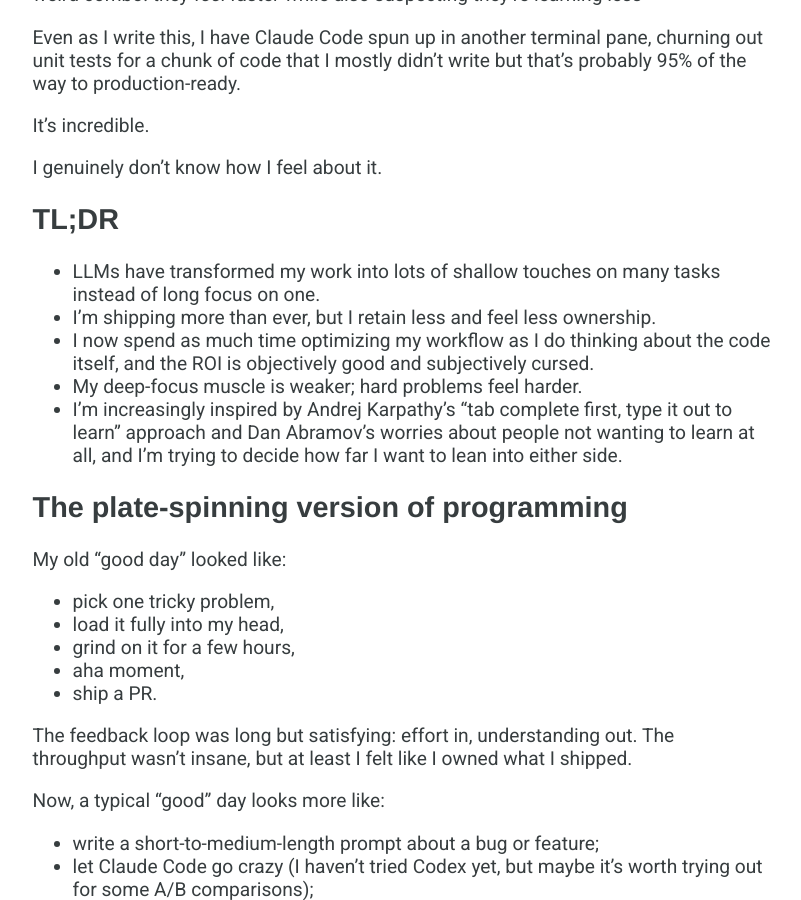
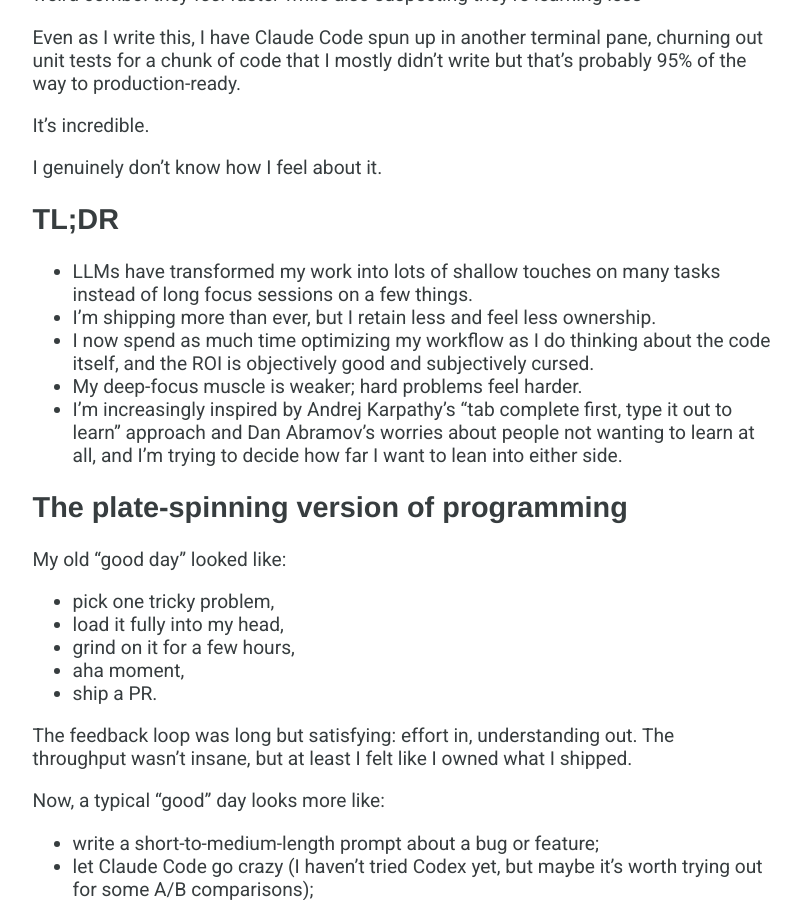
Before and after one commit to dmarticus/dmarticus.github.io, a Jekyll site: the page built from _posts/2025-11-07-spinning-plates.md, in a window 1280 px wide and 900 px high, scrolled down 314 px. Shown: the whole window, without its empty margins (238-1039 px from the left). Built offline with Jekyll 4.4.1, drawn with Linux system fonts in a browser that asks for light colours.

Commit message:
christ more edits

```diff
--- a/_posts/2025-11-07-spinning-plates.md
+++ b/_posts/2025-11-07-spinning-plates.md
@@ -17,7 +17,7 @@
 
 ## TL;DR
 
-- LLMs have transformed my work into lots of shallow touches on many tasks instead of long focus on one.
+- LLMs have transformed my work into lots of shallow touches on many tasks instead of long focus sessions on a few things.
 - I’m shipping more than ever, but I retain less and feel less ownership.
 - I now spend as much time optimizing my workflow as I do thinking about the code itself, and the ROI is objectively good and subjectively cursed.
 - My deep-focus muscle is weaker; hard problems feel harder.
```
